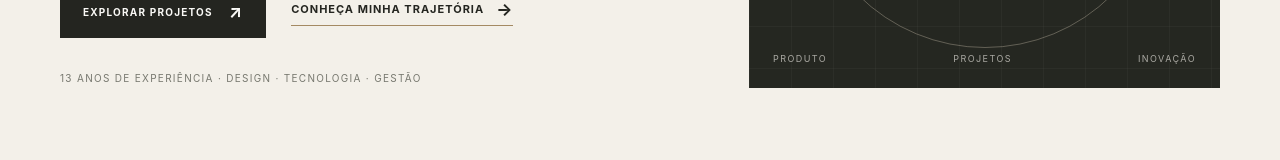
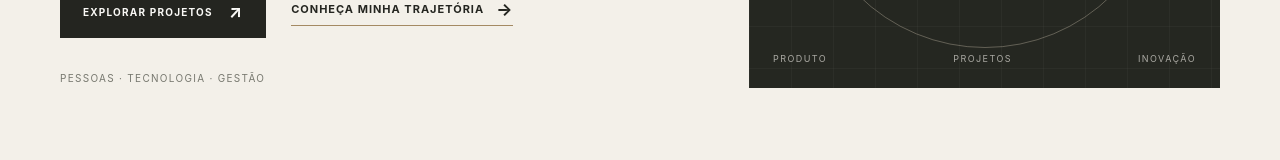
Before and after one commit to cristiano-francoalice/cristiano-portfolio, an Astro site: page / in a window 1280 px wide. Shown: the part 525-685 px from the top of the page. Built offline with nearby package versions, Linux system fonts and the light colour scheme; Astro itself is replaced by a stand-in of ours.

Commit message:
Revise text in index.astro for improved clarity
Updated text in the hero note and project management section for clarity.

```diff
--- a/src/pages/index.astro
+++ b/src/pages/index.astro
@@ -33,7 +33,7 @@ import BaseLayout from "../layouts/BaseLayout.astro";
         </div>
 
         <p class="hero-note">
-          13 anos de experiência · Design · Tecnologia · Gestão
+          Pessoas · Tecnologia · Gestão
         </p>
       </div>
 
@@ -57,9 +57,9 @@ import BaseLayout from "../layouts/BaseLayout.astro";
       <span class="ticker-dot"></span>
       <span>Inovação</span>
       <span class="ticker-dot"></span>
-      <span>Metodologias Ágeis</span>
+      <span>Metodologias  Ágeis</span>
       <span class="ticker-dot"></span>
-      <span>Melhoria Contínua</span>
+      <span>Melhoria  Contínua</span>
     </div>
   </section>
 
```
